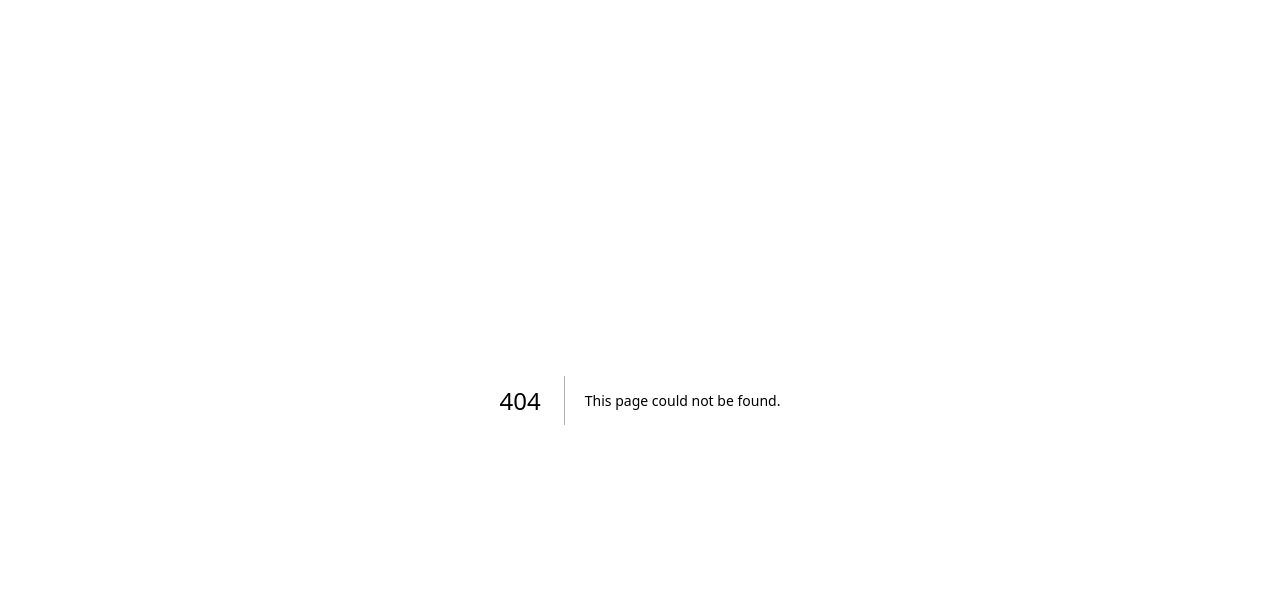
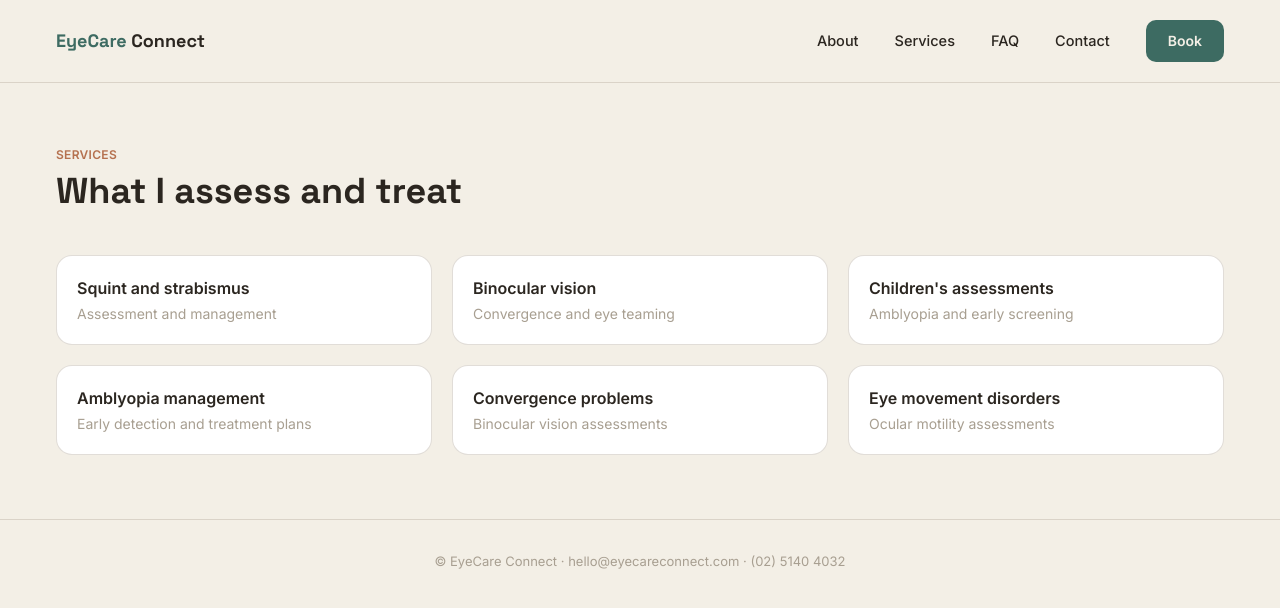
Before and after one commit to ap23hp/eyecare-connect, a Next.js app: page /services in a window 1280 px wide. Before the commit this address had no page. Shown: the top 608 px of the page. Built offline with nearby package versions, Linux system fonts and the light colour scheme.

Commit message:
feat: add services page

```diff
--- a/app/page.tsx
+++ b/app/page.tsx
@@ -123,7 +123,7 @@ export default function Home() {
             Book appointment
           </button>
         </div>
-      </div>
+      </div>x``
 
             <Footer />
 
--- /dev/null
+++ b/app/services/page.tsx
@@ -0,0 +1,54 @@
+import Navbar from "../components/layout/Navbar";
+import Footer from "../components/layout/Footer";
+
+export default function ServicesPage() {
+  return (
+    <div>
+      <Navbar />
+
+      <div className="px-6 py-10 md:px-14 md:py-16 max-w-7xl mx-auto">
+        <p className="text-xs font-semibold tracking-wide text-terracotta mb-2">
+          SERVICES
+        </p>
+
+        <h1 className="font-display text-2xl md:text-4xl font-bold mb-8 md:mb-11">
+          What I assess and treat
+        </h1>
+
+        <div className="flex flex-col gap-4 md:grid md:grid-cols-3 md:gap-5">
+          <div className="rounded-2xl border border-border bg-white p-5">
+            <div className="text-base font-semibold mb-1">Squint and strabismus</div>
+            <div className="text-sm text-muted">Assessment and management</div>
+          </div>
+
+          <div className="rounded-2xl border border-border bg-white p-5">
+            <div className="text-base font-semibold mb-1">Binocular vision</div>
+            <div className="text-sm text-muted">Convergence and eye teaming</div>
+          </div>
+
+          <div className="rounded-2xl border border-border bg-white p-5">
+            <div className="text-base font-semibold mb-1">Children&apos;s assessments</div>
+            <div className="text-sm text-muted">Amblyopia and early screening</div>
+          </div>
+
+          <div className="rounded-2xl border border-border bg-white p-5">
+            <div className="text-base font-semibold mb-1">Amblyopia management</div>
+            <div className="text-sm text-muted">Early detection and treatment plans</div>
+          </div>
+
+          <div className="rounded-2xl border border-border bg-white p-5">
+            <div className="text-base font-semibold mb-1">Convergence problems</div>
+            <div className="text-sm text-muted">Binocular vision assessments</div>
+          </div>
+
+          <div className="rounded-2xl border border-border bg-white p-5">
+            <div className="text-base font-semibold mb-1">Eye movement disorders</div>
+            <div className="text-sm text-muted">Ocular motility assessments</div>
+          </div>
+        </div>
+      </div>
+
+      <Footer />
+    </div>
+  );
+}
```
